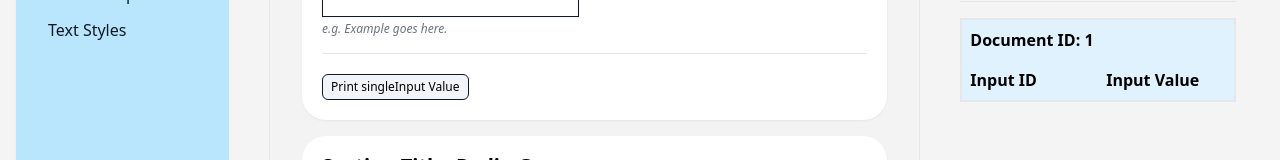
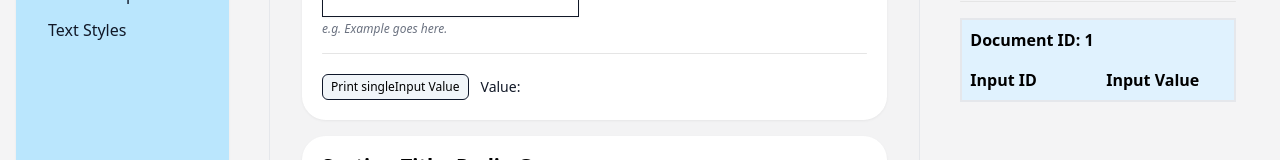
Before and after one commit to tayv/Project-Bubblegum, a Next.js app: page /forms/test-form in a window 1280 px wide. Shown: the part 490-650 px from the top of the page. Built offline with nearby package versions, Linux system fonts and the light colour scheme.

Commit message:
added undefined condition to renderPrintValue button

```diff
--- a/pages/forms/test-form.tsx
+++ b/pages/forms/test-form.tsx
@@ -87,7 +87,14 @@ const TestForm: FC = () => {
         >
           Print {inputID} Value
         </button>
-        { rhfGetVal && ( <Paragraph size="small" text={`Value: ${rhfGetVal}`} /> ) }
+        {rhfGetVal === undefined ? (
+        <Paragraph size="small" text="Value is undefined" />
+      ) : (
+        <Paragraph
+          size="small"
+          text={`Value: ${rhfGetVal}`}
+        />
+      )}
       </div>
     );
   }
@@ -364,7 +371,7 @@ const TestForm: FC = () => {
           </div>
 
             {
-              sectionVis.visCondition1 && <Section id="rhf-radios" style="standard">
+              sectionVis.visCondition1 && <Section id="testvis-radios" style="standard">
                 <WrapperRadioGroup
                   name="visRacingRadio"
                   groupLabel="This is a radio group label"
@@ -378,11 +385,16 @@ const TestForm: FC = () => {
                     {value: "f1", label: "F1"}] }
                 />
               </Section>
+
+
             }
+
+            {  renderPrintValueButton("visRacingRadio") }
+            <Divider padding="large" />
 
             {
               // Conditionally toggle visibility of section based on prev radio group answer
-              (fieldValues.visRacingRadio === "supercross" || "moto-gp") && <Section id="moto" style="standard">
+              sectionVis.visCondition1 && (fieldValues.visRacingRadio === "supercross" || "moto-gp") && <Section id="moto" style="standard">
               {/* Heading text changes based on answer to previous radio group */}
               <Heading text="Toggle Words + Questions" size="h3" type="primary"/>
               {/* Checkbox conditionally toggles wording and radio options */}
@@ -425,20 +437,14 @@ const TestForm: FC = () => {
                       ] }
                     />
               }
-
-              {/* <Divider padding="large" />
-              {renderPrintValueButton("bikeBrandRadio")}
-              {renderPrintValueButton("motoTeamRadio")} */}
-
             </Section>
           }
 
-            {/* VISIBILITY TEST SECTION END --------------------------------------------- */}
-
-           <Divider padding="large" />
-              {renderPrintValueButton("bikeBrandRadio")}
-              {renderPrintValueButton("motoTeamRadio")}
-              {renderPrintValueButton("visRacingRadio")}
+          {renderPrintValueButton("viCheckbox")}
+          {renderPrintValueButton("bikeBrandRadio")}
+          {renderPrintValueButton("motoTeamRadio")}
+          <Divider padding="large" />
+        {/* VISIBILITY TEST SECTION END --------------------------------------------- */}
 
         </form>
 
```
